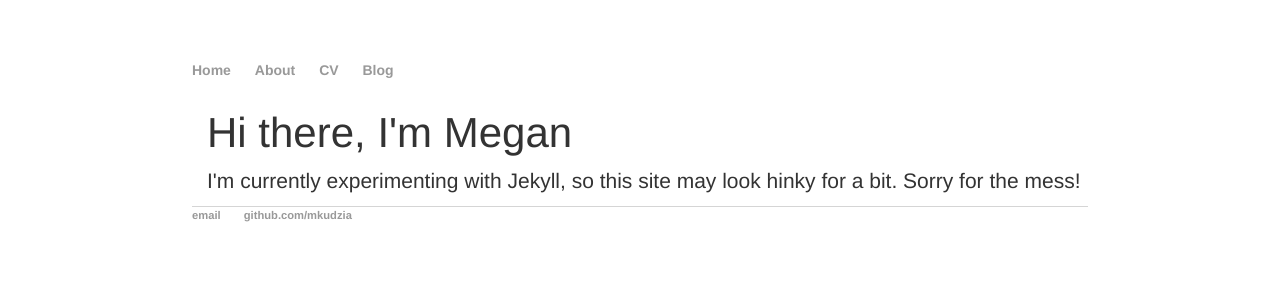
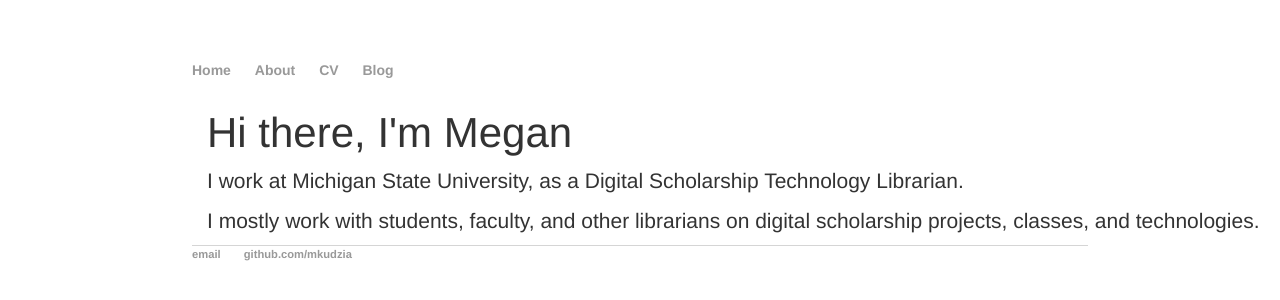
Before and after one commit to mkudzia/mkudzia.github.io, a Jekyll site: the page built from index.html, in a window 1280 px wide. Shown: the top 300 px of the page. Built offline with Jekyll 4.4.1, drawn with Linux system fonts in a browser that asks for light colours.

Commit message:
content update

```diff
--- a/index.html
+++ b/index.html
@@ -4,5 +4,6 @@ title: Megan Kudzia
 ---
 <div class="blurb">
   <h1>Hi there, I'm Megan</h1>
-  <p>I'm currently experimenting with Jekyll, so this site may look hinky for a bit. Sorry for the mess!</p>
+  <p>I work at Michigan State University, as a Digital Scholarship Technology Librarian.</p>
+  <p>I mostly work with students, faculty, and other librarians on digital scholarship projects, classes, and technologies.</p>
 </div><!-- /.blurb -->
```
